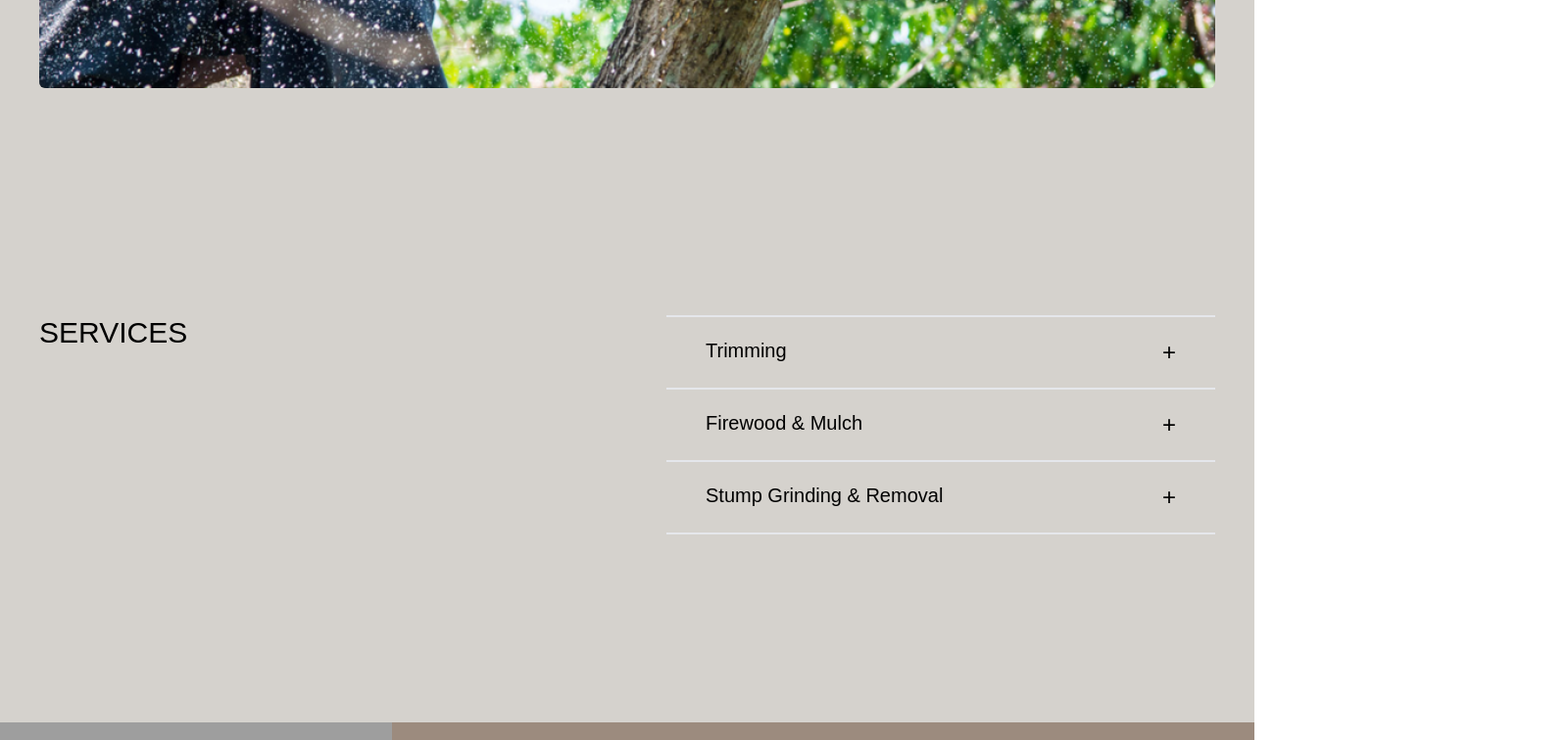
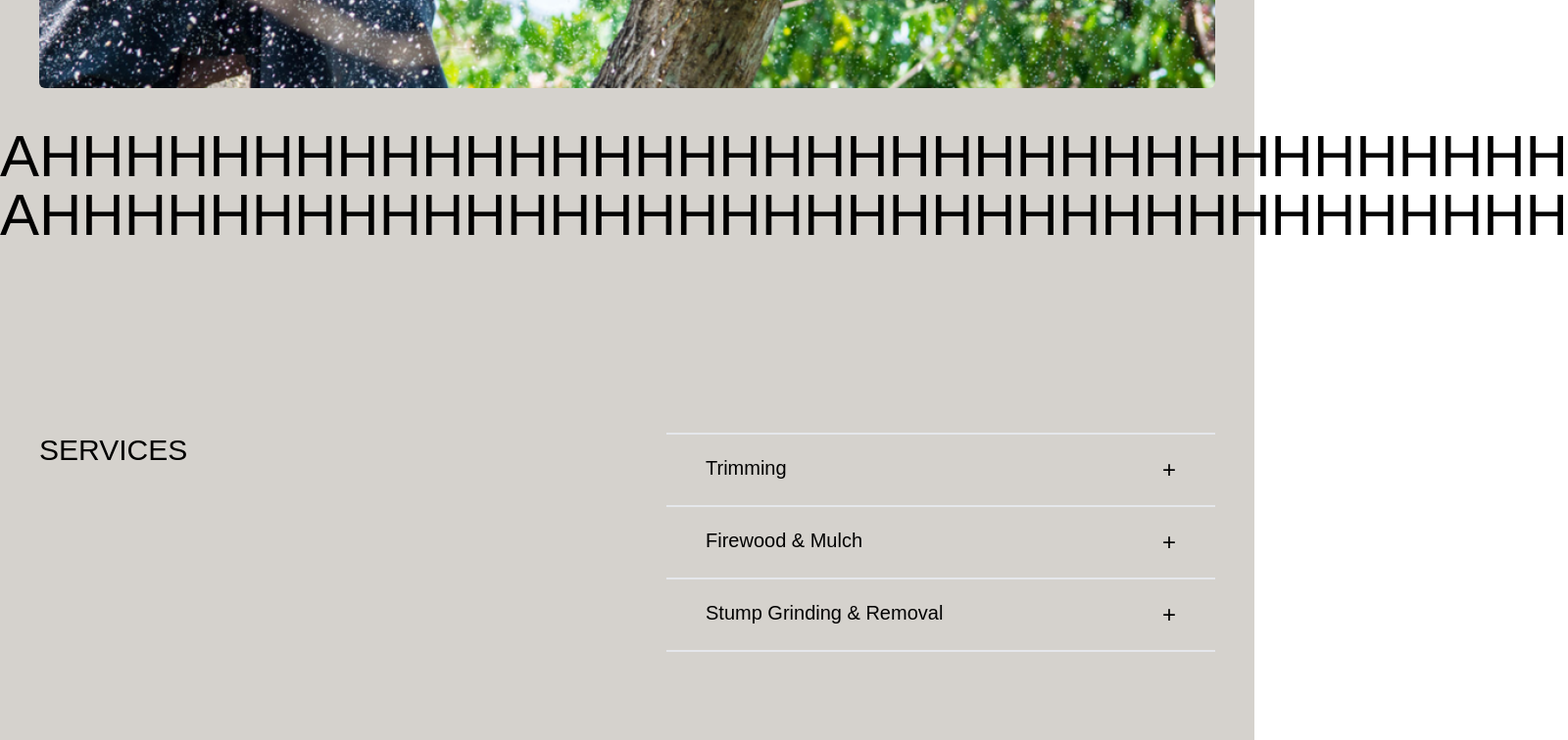
Before and after one commit to gmcclarin/tyler, a React (Create React App) app: page / in a window 1280 px wide. Shown: the part 660-1416 px from the top of the page at 98% size, 1600 px wide, since content can reach past the window. Built offline with nearby package versions, Linux system fonts and the light colour scheme; grey boxes are pictures that could not be loaded.

Commit message:
okay, the reveal on scroll works but it does not reset with the ref goes out of view

```diff
--- a/src/hooks/useRevealOnScroll.js
+++ b/src/hooks/useRevealOnScroll.js
@@ -1,6 +1,4 @@
 import { useRef, useState, useEffect } from "react"
-
-
 
 const useRevealOnScroll = (options) => {
     const ref = useRef(null)
--- a/src/pages/Home.js
+++ b/src/pages/Home.js
@@ -13,10 +13,12 @@ const Home = ( ) => {
                 <img src={hp} className="max-w-full h-auto m-10 w-full rounded-md mt-20"/>
             </div>
             {/* testing */}
-            {/* <Reveal>
+            <Reveal>
                 <div className="text-6xl">AHHHHHHHHHHHHHHHHHHHHHHHHHHHHHHHHHHHH</div>
-            </Reveal> */}
+                <div className="text-6xl">AHHHHHHHHHHHHHHHHHHHHHHHHHHHHHHHHHHHH</div>
+            </Reveal>
                 <Reveal>
+                    <div></div>
                     <Services />
                 </Reveal>
             <div className="w-full flex bg-dark">
```
Also changed, not shown: src/components/Reveal.js (+3 -5 lines).
